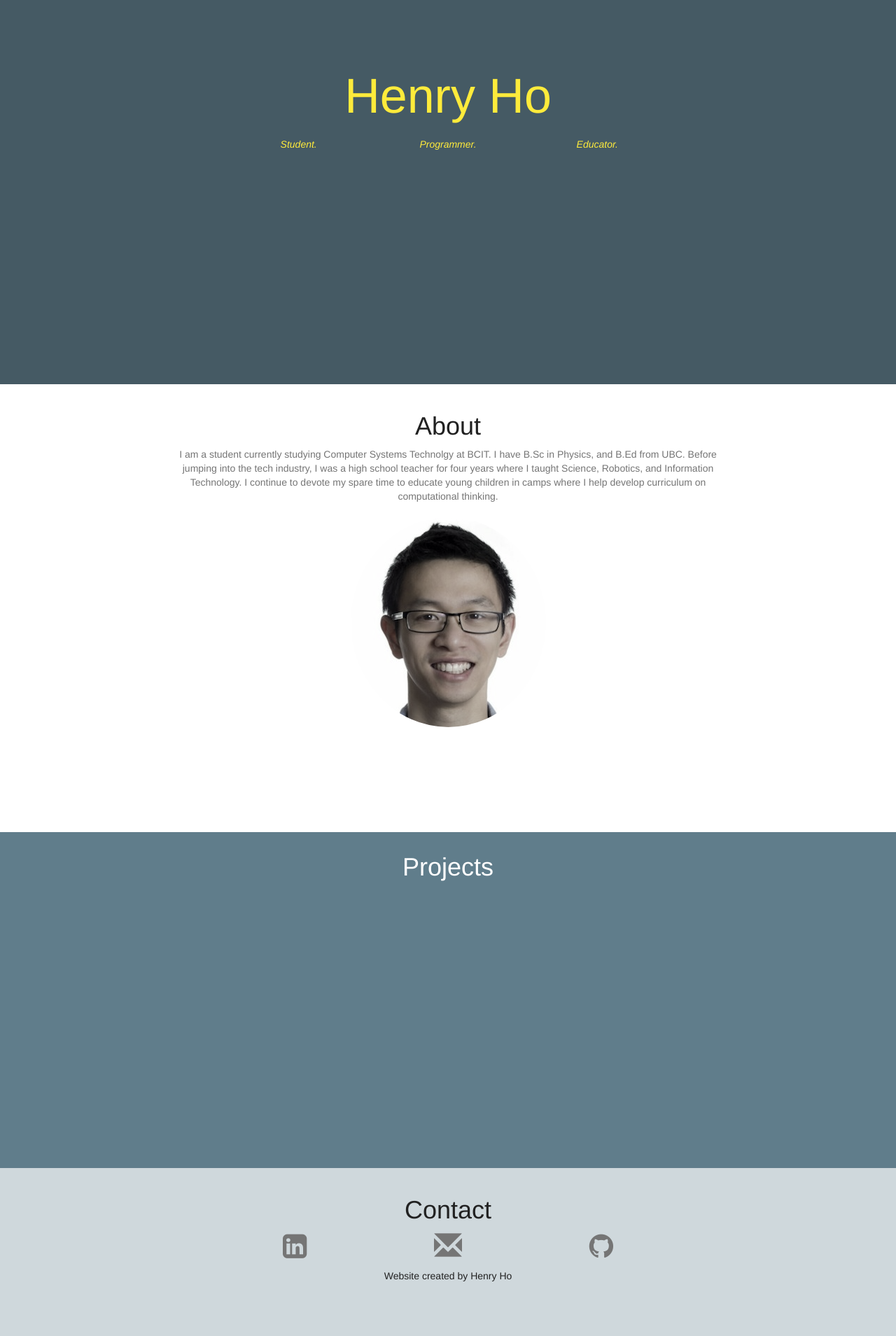
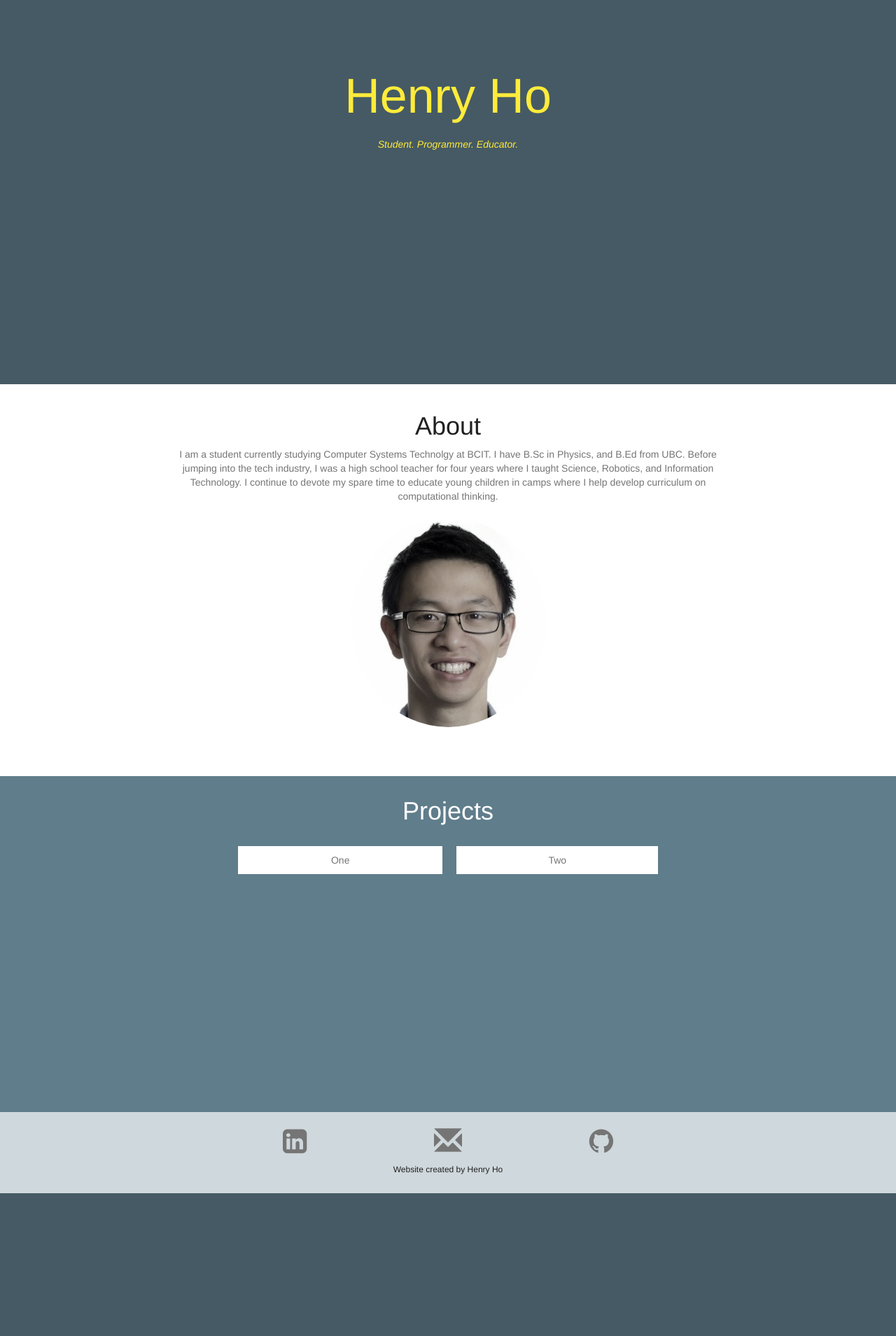
Before and after one commit to hchho/henryho.github.io, a PHP site: page / in a window 1280 px wide. Shown: the part 251-2160 px from the top of the page at 70% size. After the commit the page ends 1956 px from the top, so only its background shows below. Run offline with PHP 8.4, Linux system fonts and the light colour scheme.

Commit message:
Modified layout

```diff
--- a/css/custom.css
+++ b/css/custom.css
@@ -15,15 +15,16 @@ div {
 }
 
 #second {
-    min-height: 80%;
+    min-height: 70%;
 }
 
 #third {
     min-height: 60%;
 }
+
 #fourth {
-    min-height: 30%;
-    margin-bottom: -32px;
+    min-height: 10%;
+    /*    margin-bottom: -32px;*/
 }
 
 div#title {
@@ -57,6 +58,19 @@ img#profile {
     /*    height: 100%;*/
 }
 
+table#projects td {
+    background-color: white;
+    color: #757575;
+    padding: 10px;
+    height: 100%;
+}
+
+table#projects {
+    border-spacing: 20px;
+    border-collapse: separate;
+    height: 100%;
+}
+
 @media only screen and (max-width: 768px) {
     img#profile {
         /*        height: 180px;*/
@@ -72,6 +86,14 @@ img#profile {
 
     h4 {
         font-size: 5vw;
+    }
+
+    div#title {
+        top: 20%;
+    }
+
+    #first  {
+        min-height: 70%;
     }
 }
 
@@ -154,4 +176,5 @@ footer {
     position: relative;
     text-align: center;
     height: 32px;
+    font-size: 12px;
 }
--- a/index.html
+++ b/index.html
@@ -16,7 +16,7 @@
             <div class="section cd-fixed-bg cd-bg-1" id="first">
                 <div id="title">
                     <h1>Henry Ho</h1>
-                    <em><div class="col-sm-offset-3 col-sm-2">Student. </div><div class="col-sm-2">Programmer. </div><div class="col-sm-2">Educator.</div></em>
+                    <em><div class="col-sm-offset-3 col-sm-6">Student. Programmer. Educator.</div></em>
                 </div>
             </div>
             <div class="section cd-scrolling-bg cd-color-1" id="second">
@@ -30,10 +30,16 @@
             </div>
             <div class="section cd-fixed-bg cd-bg-2" id="third">
                 <h1>Projects</h1>
+                <table id="projects">
+                    <tr>
+                        <td>One</td>
+                        <td>Two</td>
+                    </tr>
+                </table>
             </div>
             <div class="cd-scrolling-bg cd-color-2" id="fourth">
                 <div class="section cd-container" id="contact">
-                    <h1>Contact</h1>
+<!--                    <h1>Contact</h1>-->
                     <table>
                         <tr>
                             <td>
@@ -47,7 +53,6 @@
                             </td>
                         </tr>
                     </table>
-
                 </div>
                 <footer>
                     Website created by Henry Ho
```
